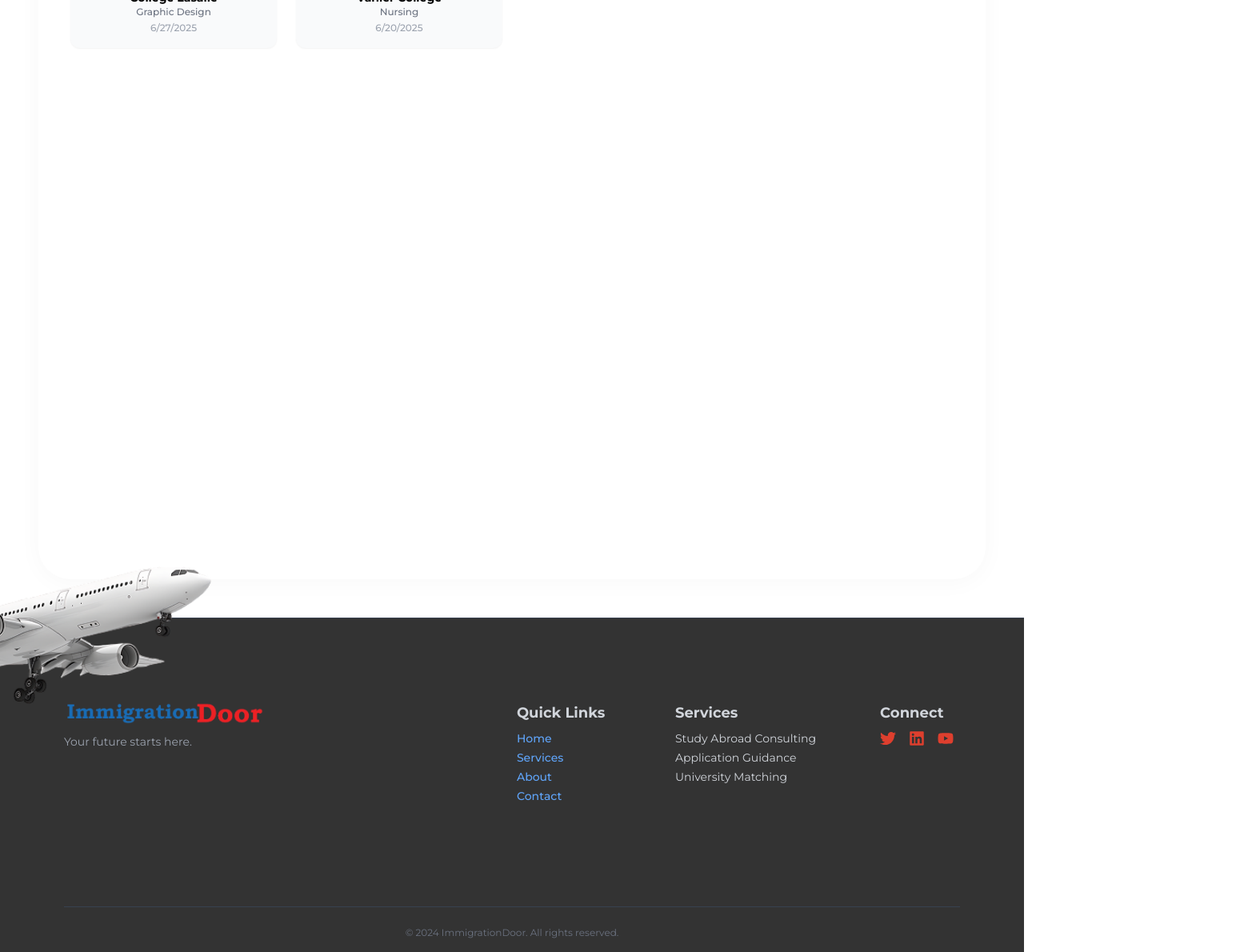
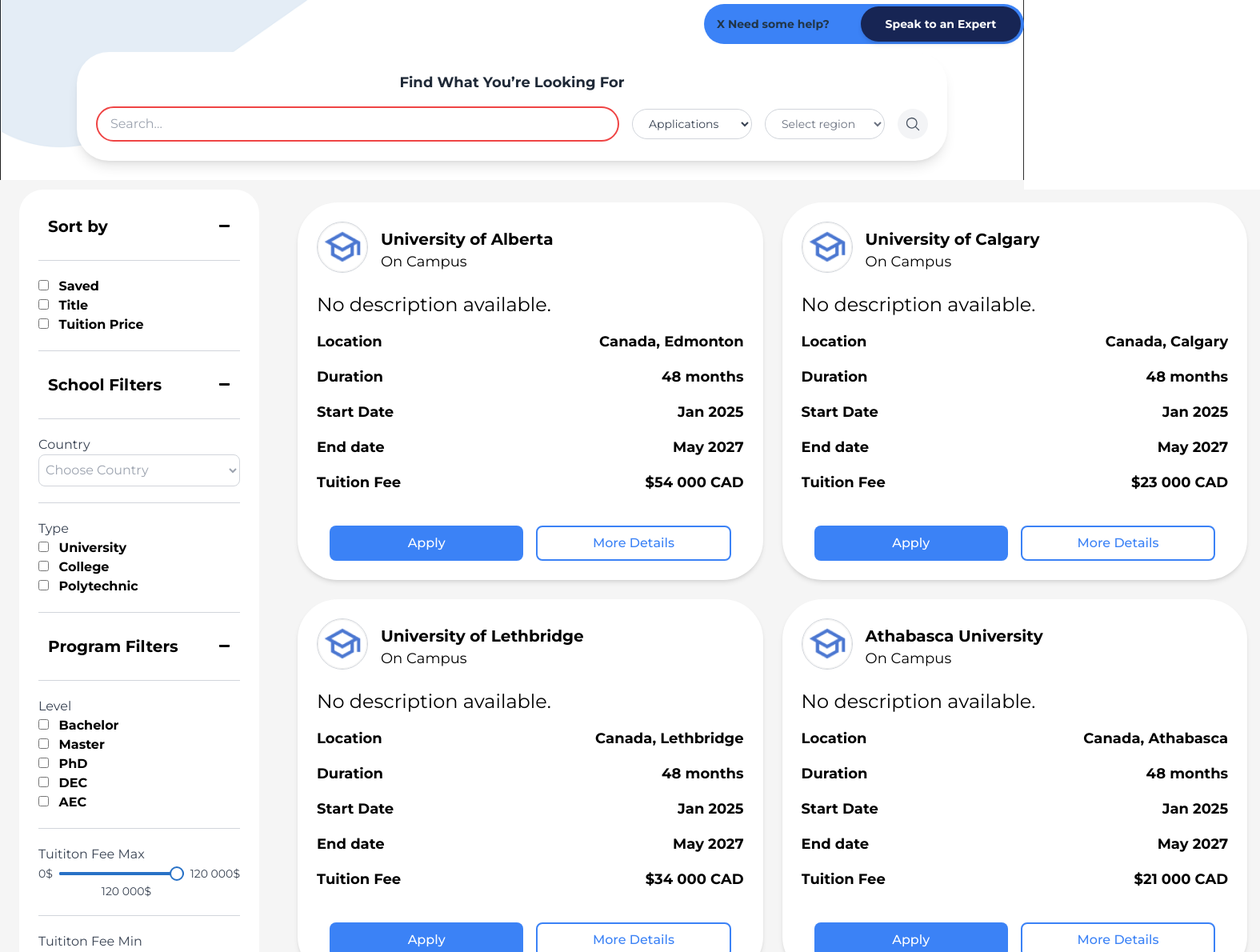
Before and after one commit to Aetthera/University-Admission-and-Immigration-Website, a React (Vite) app in the folder frontend/: page /applications in a window 1280 px wide. Shown: the part 540-1730 px from the top of the page at 80% size, 1575 px wide, since content can reach past the window. Built offline with nearby package versions, Linux system fonts and the light colour scheme.

Commit message:
Revert "final version"

```diff
--- a/frontend/package.json
+++ b/frontend/package.json
@@ -12,7 +12,7 @@
   "dependencies": {
   "@fontsource/montserrat": "^5.2.6",
   "@heroicons/react": "^2.2.0",
-  "@iconscout/react-unicons": "^2.2.4",
+  "@iconoscout/react-unicons": "^2.2.4",
   "date-fns": "^4.1.0",
   "framer-motion": "^12.17.0",
   "lucide-react": "^0.513.0",
--- a/frontend/src/App.jsx
+++ b/frontend/src/App.jsx
@@ -8,7 +8,7 @@
 import FilterUniSelection from "./components/FilterUniSelection";
 
 // Components from feature/homepage (not yet used, but preserved)
-//import Hero from "./components/Hero";
+import Hero from "./components/Hero";
 import CardSection from "./components/CardSection";
 import CustomerReview from "./components/CustomerReview";
 import GetConsultation from "./components/GetConsultation";
@@ -32,6 +32,8 @@
   return (
     <Router>
       <Header />
+      <BannerSearchSection />
+      <FilterUniSelection />
 
       <Routes>
         <Route path="/" element={<HomePage />} />
@@ -41,7 +43,6 @@
         <Route path="/application" element={<ApplicationTab />} />
         <Route path="/dashboard" element={<Dashboard />} />
         <Route path="/applications" element={<ApplicationsPage />} />
-        <Route path="/universitySelection" element={<FilterUniSelection />} />
       </Routes>
 
       <Footer />
--- a/frontend/src/components/ApplicationTab.jsx
+++ b/frontend/src/components/ApplicationTab.jsx
@@ -193,7 +193,7 @@
     return (
 
         <>
-            <div className="bg-white pt-10">
+
             <p
                 ref={instructionRef}
                 className={`instruction-text flex justify-center p-[60px] text-black text-lg text-center transition-all duration-300
@@ -465,7 +465,7 @@
                 </section>
 
             )}
-        </div>
+
         </>
 
 
--- a/frontend/src/components/FilterUniSelection.jsx
+++ b/frontend/src/components/FilterUniSelection.jsx
@@ -204,7 +204,7 @@
 
 
   return (
-    <div className="flex w-full bg-[#F5F5F5] px-6 pt-20 pb-20">
+    <div className="flex w-full bg-[#F5F5F5] px-6 py-3">
       {/* Filter Section */}
       <div className="max-w-[300px] w-full h-fit bg-[#FFFFFF] p-6 rounded-[30px] mr-6">
         {/* Sort By Filter */}
--- a/frontend/src/components/Footer.jsx
+++ b/frontend/src/components/Footer.jsx
@@ -9,14 +9,14 @@
         <footer className="w-full bg-[#333333] text-gray-300 pt-8 pb-4 border-t border-gray-700">
 
 
-            <div className="relative max-w-6xl mx-auto px-4 pt-10">
+            <div className="relative max-w-6xl mx-auto px-4">
 
 
                 {/* Plane Image at Bottom Left */}
                 <img
                     src={planeimg}
                     alt="Plane"
-                    className="absolute top-[-110px] left-[-300px] w-[500px] h-auto"
+                    className="absolute top-[-150px] left-[-300px] w-[500px] h-auto"
                 />
 
 
--- a/frontend/src/components/Performance.jsx
+++ b/frontend/src/components/Performance.jsx
@@ -21,7 +21,6 @@
     const count4 = useCountUp(triggerCounts ? 8678 : 0, 2000);
 
     return (
-        <div className="w-full bg-white">
         <SectionWrapper className="h-[100vh] flex justify-center items-center py-16 ">
             <div className="relative w-[140vh] h-[70vh] overflow-hidden" ref={ref}>
 
@@ -80,6 +79,5 @@
                 </div>
             </div>
         </SectionWrapper>
-        </div>
     );
 }
--- a/frontend/src/components/customerReview.jsx
+++ b/frontend/src/components/customerReview.jsx
@@ -9,7 +9,6 @@
     });
 
     return (
-        <div className="w-full bg-white">
         <SectionWrapper id="h-[100vh] customer-reviews">
             <section
                 ref={ref}
@@ -46,6 +45,5 @@
                 </div>
             </section>
         </SectionWrapper>
-        </div>
     );
 }
--- a/frontend/src/pages/Dashboard.jsx
+++ b/frontend/src/pages/Dashboard.jsx
@@ -15,7 +15,7 @@
       <DashboardNav />
 
         {/* Top Counters */}
-        <section className="grid grid-cols-3 gap-4 mb-8 text-center text-black">
+        <section className="grid grid-cols-3 gap-4 mb-8 text-center">
           {['Approved', 'Unread', 'Saved'].map((label, index) => (
             <div key={index} className="bg-white shadow rounded-lg p-6">
               <div className="text-3xl font-bold">{index + 1}</div>
@@ -25,7 +25,7 @@
         </section>
 
         {/* Application Progress Timeline */}
-        <section className="bg-white p-6 rounded-lg shadow mb-8 text-black">
+        <section className="bg-white p-6 rounded-lg shadow mb-8">
           <h2 className="text-lg font-semibold mb-4">Application Progress</h2>
           <div className="flex items-center justify-between text-sm">
             {["Sent", "Received", "Processing", "Complete"].map((stage, i) => (
@@ -38,7 +38,7 @@
         </section>
 
         {/* Applications and Documents */}
-        <section className="grid grid-cols-1 md:grid-cols-2 gap-6 mb-8 text-black">
+        <section className="grid grid-cols-1 md:grid-cols-2 gap-6 mb-8">
           {["My Applications", "My Documents"].map((title, i) => (
             <div key={i} className="bg-white shadow rounded-lg p-6">
               <h2 className="text-lg font-semibold mb-4">{title}</h2>
@@ -59,7 +59,7 @@
         </section>
 
         {/* Saved Institutions */}
-        <section className="bg-white p-6 rounded-lg shadow mb-8 text-black">
+        <section className="bg-white p-6 rounded-lg shadow mb-8">
           <h2 className="text-lg font-semibold mb-4">My Saved Institutions</h2>
           <div className="grid grid-cols-1 md:grid-cols-3 gap-4">
             {[1, 2, 3].map(i => (
--- a/frontend/src/pages/HomePage.jsx
+++ b/frontend/src/pages/HomePage.jsx
@@ -43,6 +43,7 @@
       <ContactUs/>
     </div>
 
+      <Footer />
     </>
   );
 
```
Also changed, not shown: 1 other file (tests, documents, lock files or other folders). Lines whose indentation alone changed are shown as unchanged.
